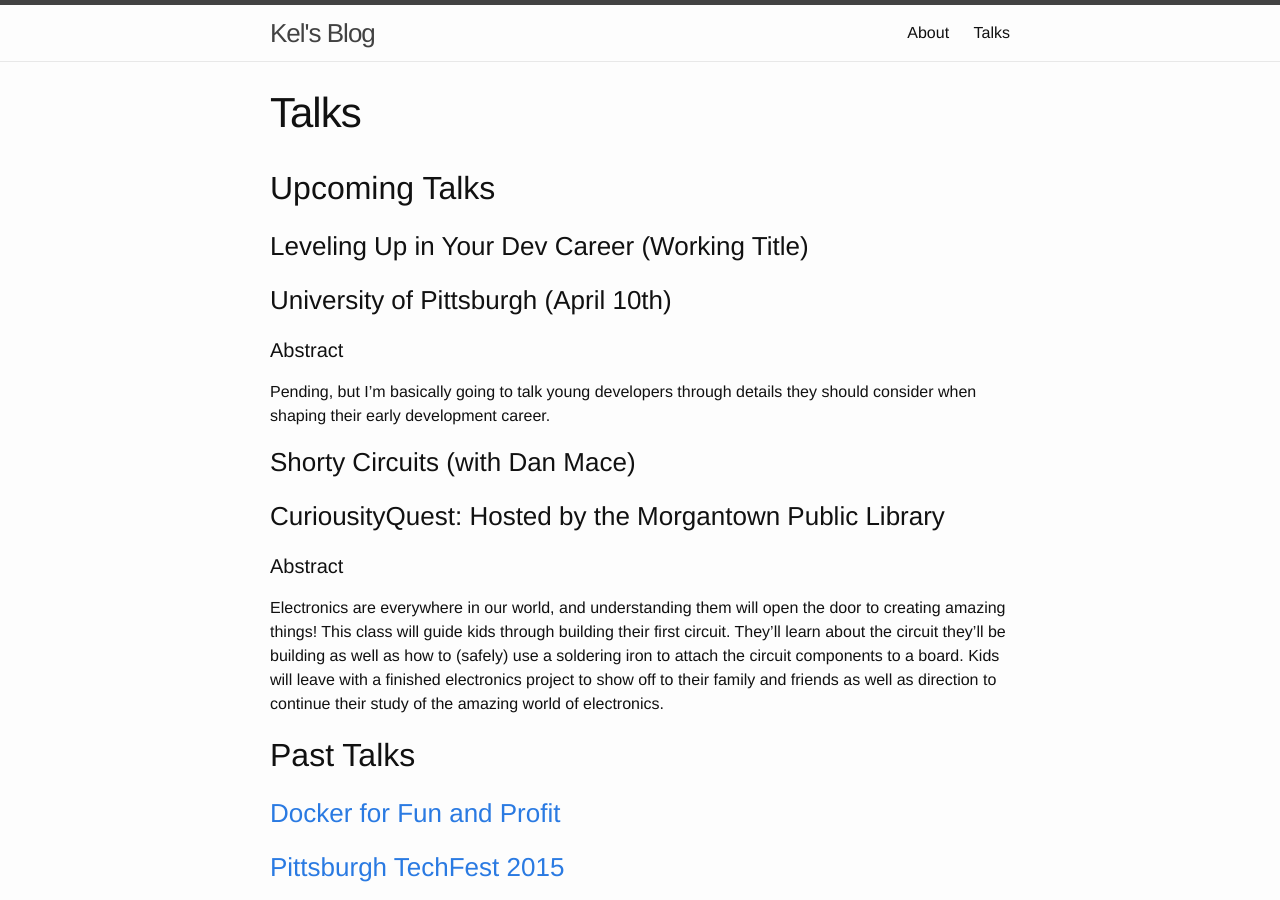
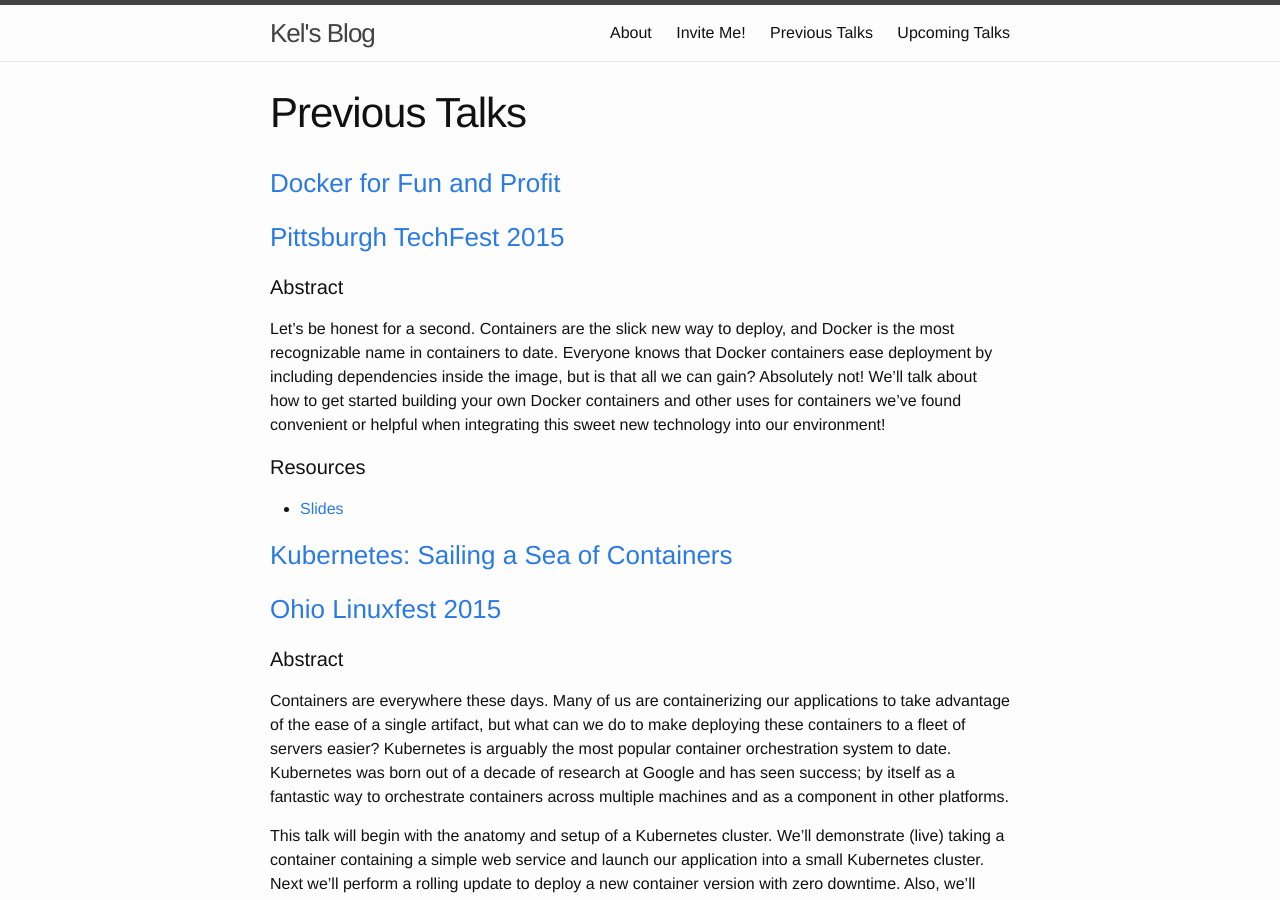
Before and after one commit to kelcecil/kelcecil.github.io, a Jekyll site: the page built from talks.md, in a window 1280 px wide and 900 px high. Built offline with Jekyll 4.4.1, drawn with Linux system fonts in a browser that asks for light colours.

Commit message:
Update talks pages
I'm trying to figure out a good way to present my past
and future talks now that I've done a few of them. I've
separated them into different pages, but I'm not sure how
much I like that.

```diff
--- a/talks.md
+++ b/talks.md
@@ -1,32 +1,8 @@
 ---
 layout: page
-title: Talks
-permalink: /talks/
+title: Previous Talks
+permalink: /previous-talks/
 ---
-
-Upcoming Talks
---------------
-
-### Leveling Up in Your Dev Career (Working Title)
-### University of Pittsburgh (April 10th)
-
-#### Abstract
-
-Pending, but I'm basically going to talk young developers through details they should consider when shaping their early development career.
-
-
-
-### Shorty Circuits (with Dan Mace)
-### CuriousityQuest: Hosted by the Morgantown Public Library
-
-#### Abstract
-
-Electronics are everywhere in our world, and understanding them will open the door to creating amazing things! This class will guide kids through building their first circuit. They'll learn about the circuit they'll be building as well as how to (safely) use a soldering iron to attach the circuit components to a board. Kids will leave with a finished electronics project to show off to their family and friends as well as direction to continue their study of the amazing world of electronics.
-
-
-
-Past Talks
-----------
 
 ### [Docker for Fun and Profit](http://www.slideshare.net/KelCecil/docker-for-fun-and-profit)
 
```
Also changed, not shown: about.md (+1 -3 lines), schedule-talk.md (added, +17 -0 lines), upcoming-talks.md (added, +20 -0 lines).
